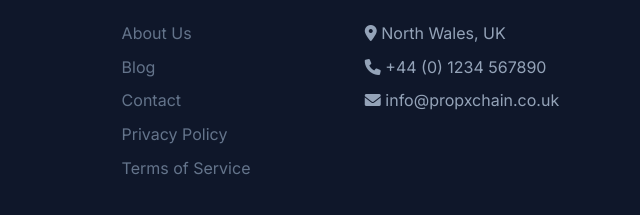
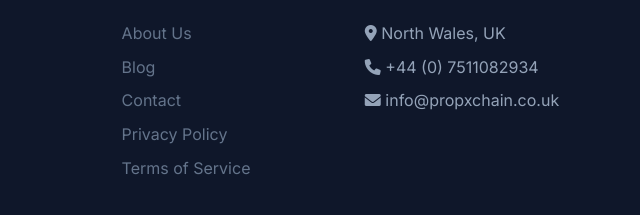
Before and after one commit to Madhatt4/PropXChain, a website built with Parcel: page contact.html in a window 1280 px wide. Shown: the part 4056-4271 px from the top of the page, 640-1280 px from the left. Built offline with nearby package versions, Linux system fonts and the light colour scheme.

Commit message:
Update contact.html

```diff
--- a/contact.html
+++ b/contact.html
@@ -321,7 +321,7 @@
         <h3 class="footer-title">Contact</h3>
         <ul class="footer-links">
           <li class="footer-link"><i class="fas fa-map-marker-alt"></i> North Wales, UK</li>
-          <li class="footer-link"><i class="fas fa-phone"></i> +44 (0) 1234 567890</li>
+          <li class="footer-link"><i class="fas fa-phone"></i> +44 (0) 7511082934</li>
           <li class="footer-link"><i class="fas fa-envelope"></i> info@propxchain.co.uk</li>
         </ul>
       </div>
```
